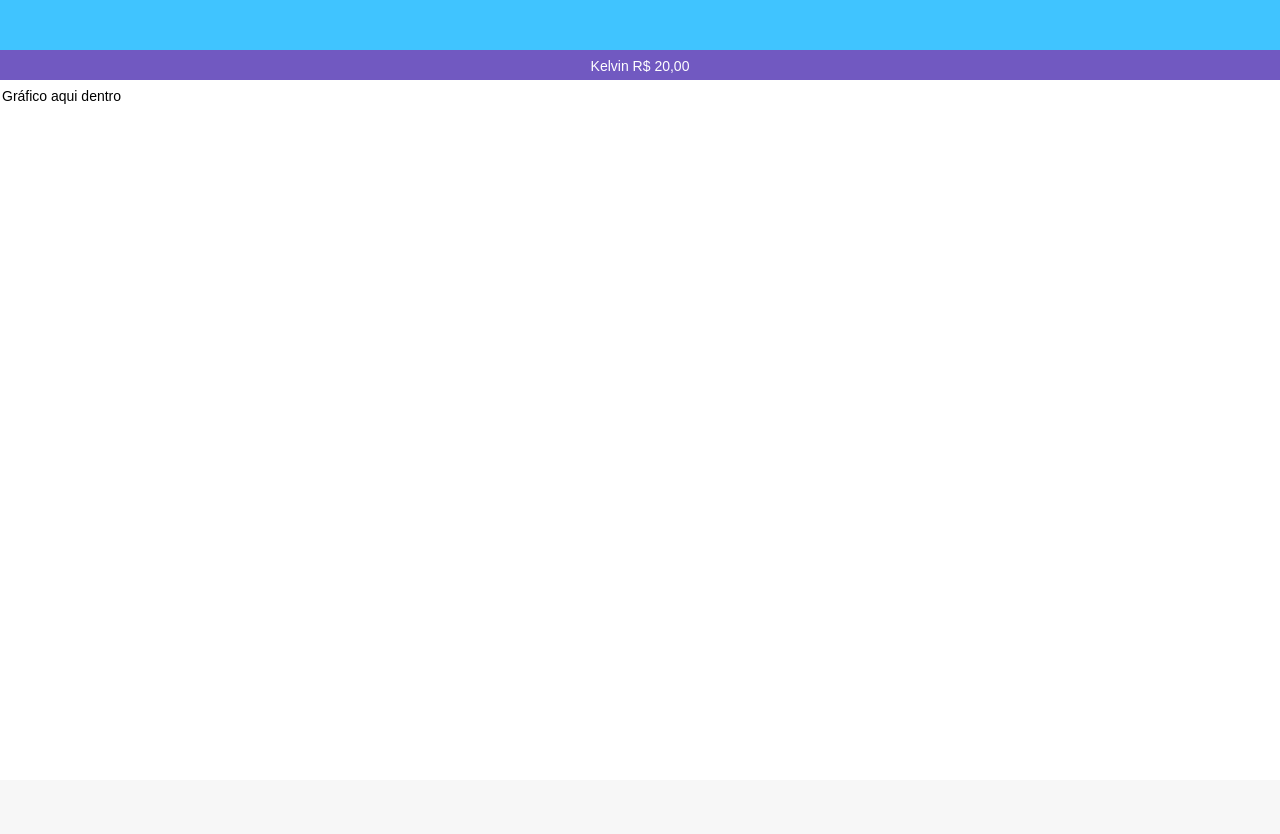
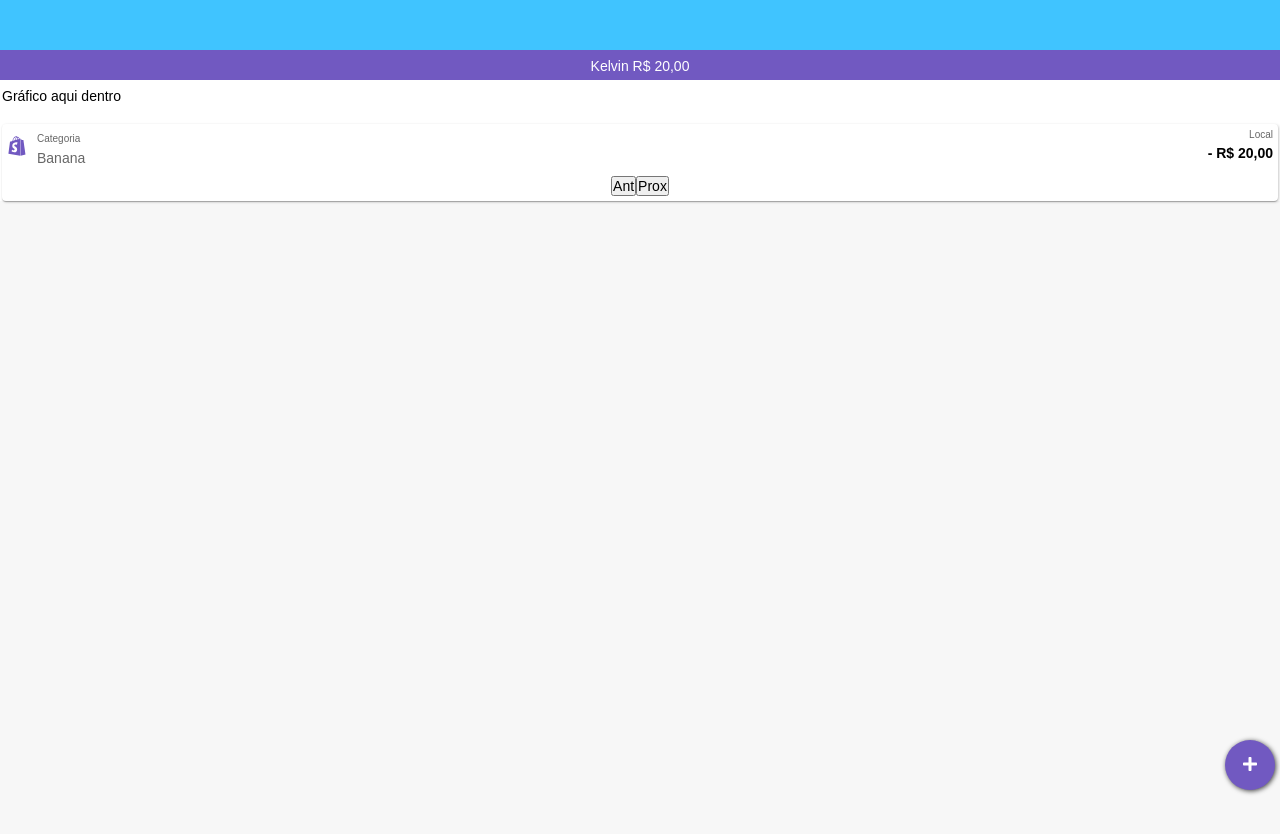
Before and after one commit to kelvinmusselli/testes-com-react, a React (Create React App) app: page / in a window 1280 px wide. Shown: the top 834 px of the page. Built offline with nearby package versions, Linux system fonts and the light colour scheme.

Commit message:
Creating List

```diff
--- a/package.json
+++ b/package.json
@@ -3,6 +3,7 @@
   "version": "0.1.0",
   "private": true,
   "dependencies": {
+    "@material-ui/core": "^4.9.14",
     "axios": "^0.19.2",
     "chart.js": "^2.9.3",
     "immer": "^6.0.5",
@@ -10,6 +11,8 @@
     "react": "^16.13.1",
     "react-chartjs-2": "^2.9.0",
     "react-dom": "^16.13.1",
+    "react-icons": "^3.10.0",
+    "react-modal": "^3.11.2",
     "react-redux": "^7.2.0",
     "react-router-dom": "^5.1.2",
     "react-scripts": "3.4.1",
--- /dev/null
+++ b/src/components/ListData/index.js
@@ -0,0 +1,46 @@
+import React from 'react';
+import { FaShopify } from 'react-icons/fa';
+
+import {
+  Container,
+  AlignData,
+  ItemData,
+  IconData,
+  ElementData,
+  ValuesData,
+  ButtonPageData,
+  Category,
+  CategoryItem,
+  CategoryValueName,
+  CategoryValue,
+} from './styles';
+
+const ListData = () => {
+  return (
+    <Container>
+      <AlignData>
+        <ItemData>
+          <IconData>
+            <div>
+              <FaShopify size={20} color="#7159c1" />
+            </div>
+          </IconData>
+          <ElementData>
+            <Category>Categoria</Category>
+            <CategoryItem>Banana</CategoryItem>
+          </ElementData>
+          <ValuesData>
+            <CategoryValueName>Local</CategoryValueName>
+            <CategoryValue>- R$ 20,00</CategoryValue>
+          </ValuesData>
+        </ItemData>
+      </AlignData>
+      <ButtonPageData>
+        <button>Ant</button>
+        <button>Prox</button>
+      </ButtonPageData>
+    </Container>
+  );
+};
+
+export default ListData;
--- /dev/null
+++ b/src/components/ListData/styles.js
@@ -0,0 +1,80 @@
+import styled from 'styled-components';
+
+export const Container = styled.div`
+  display: flex;
+  margin-top: 20px;
+  flex-direction: column;
+  max-width: 100%;
+  height: 100%;
+  flex-basis: 100%;
+  border-radius: 4px;
+  background: #fff;
+  box-shadow: 1px 1px 3px 0px rgba(0, 0, 0, 0.2),
+    0px 1px 1px 0px rgba(0, 0, 0, 0.14), 0px 2px 1px -1px rgba(0, 0, 0, 0.12);
+`;
+export const AlignData = styled.div`
+  height: 100%;
+  max-height: 500px;
+`;
+
+export const ItemData = styled.div`
+  padding: 5px;
+  justify-content: space-between;
+  width: 100%;
+  display: flex;
+  flex-grow: 1;
+`;
+
+export const IconData = styled.div`
+  display: flex;
+  justify-content: center;
+  align-items: center;
+  margin-right: 0.625rem;
+  position: relative;
+  flex-shrink: 0;
+  border-radius: 50%;
+`;
+
+export const ElementData = styled.div`
+  -webkit-box-flex: 1;
+  flex-grow: 1;
+`;
+
+export const ValuesData = styled.div`
+  display: flex;
+  flex-direction: column;
+  align-items: flex-end;
+  flex-shrink: 0;
+  -webkit-box-flex: 0;
+  flex-grow: 0;
+`;
+
+export const ButtonPageData = styled.div`
+  display: flex;
+  align-items: center;
+  justify-content: center;
+  padding: 5px;
+`;
+
+export const Category = styled.span`
+  font-size: 10px;
+  color: #676767;
+`;
+
+export const CategoryItem = styled.div`
+  font-size: 14px;
+  color: #676767;
+  margin-top: 5px;
+`;
+
+export const CategoryValueName = styled.span`
+  font-size: 10px;
+  color: #676767;
+`;
+
+export const CategoryValue = styled.div`
+  margin-top: 5px;
+  font-size: 14px;
+  color: #000;
+  font-weight: bold;
+`;
--- a/src/components/TechList/index.js
+++ b/src/components/TechList/index.js
@@ -4,7 +4,6 @@ import { addTech } from '../../store/modules/techs/actions';
 
 const TechList = () => {
   const [newTech, setNewTech] = useState('');
-
   const dispatch = useDispatch();
   const techs = useSelector((state) => state.techs);
 
@@ -29,9 +28,6 @@ const TechList = () => {
         />
         <button onClick={handleAddTech}>Adicionar</button>
       </form>
-      <button data-testid="btn-handle">
-        Start <i>&nbsp; > &nbsp;</i>
-      </button>
     </>
   );
 };
--- a/src/pages/ListCost/index.js
+++ b/src/pages/ListCost/index.js
@@ -1,25 +1,138 @@
-import React from 'react';
+import React, { useState } from 'react';
 import {
   Container,
   ContentHeaderList,
   ItemHeader,
-  ContentHeaderBody,
   ContentListDepot,
+  ContentFooter,
+  ButtonFooter,
+  ModalContainer,
+  ContentModal,
+  FormButtons,
+  ButtonContainer,
+  HeaderModal,
 } from './styles';
+import {
+  Modal,
+  FormControl,
+  InputLabel,
+  Input,
+  InputAdornment,
+  Button,
+} from '@material-ui/core';
 import Graphics from '../../components/Graphics';
+import ListData from '../../components/ListData';
+import {
+  FaPlus,
+  FaDolly,
+  FaMapMarkedAlt,
+  FaShoppingBasket,
+  FaMoneyBill,
+} from 'react-icons/fa';
 
-function ListCost() {
+const ListCost = () => {
+  const [modalStatus, setStatus] = useState(false);
+
+  const openModal = () => {
+    setStatus(true);
+  };
+
+  const closeModal = () => {
+    setStatus(false);
+  };
+
+  const body = (
+    <ModalContainer>
+      <ContentModal>
+        <HeaderModal>
+          <span>Nova transação</span>
+        </HeaderModal>
+        <FormControl>
+          <InputLabel htmlFor="input-with-icon-adornment">Categoria</InputLabel>
+          <Input
+            id="input-with-icon-adornment"
+            startAdornment={
+              <InputAdornment position="start">
+                <FaDolly size={16} color="#7159c1" />
+              </InputAdornment>
+            }
+          />
+        </FormControl>
+        <FormControl>
+          <InputLabel htmlFor="input-with-icon-adornment2">Local</InputLabel>
+          <Input
+            id="input-with-icon-adornment2"
+            startAdornment={
+              <InputAdornment position="start">
+                <FaMapMarkedAlt size={16} color="#7159c1" />
+              </InputAdornment>
+            }
+          />
+        </FormControl>
+        <FormControl>
+          <InputLabel htmlFor="input-with-icon-adornment2">
+            Produto/Serviço
+          </InputLabel>
+          <Input
+            id="input-with-icon-adornment2"
+            startAdornment={
+              <InputAdornment position="start">
+                <FaShoppingBasket size={16} color="#7159c1" />
+              </InputAdornment>
+            }
+          />
+        </FormControl>
+        <FormControl>
+          <InputLabel htmlFor="input-with-icon-adornment2">Preço</InputLabel>
+          <Input
+            id="input-with-icon-adornment2"
+            startAdornment={
+              <InputAdornment position="start">
+                <FaMoneyBill size={16} color="#7159c1" />
+              </InputAdornment>
+            }
+          />
+        </FormControl>
+        <FormButtons>
+          <ButtonContainer>
+            <Button variant="contained" color="primary">
+              Entrou
+            </Button>
+          </ButtonContainer>
+          <ButtonContainer>
+            <Button variant="contained" color="secondary">
+              Saiu
+            </Button>
+          </ButtonContainer>
+        </FormButtons>
+      </ContentModal>
+    </ModalContainer>
+  );
+
   return (
     <Container>
       <ContentHeaderList>
         <ItemHeader>Kelvin R$ 20,00</ItemHeader>
       </ContentHeaderList>
-      <ContentHeaderBody>
+      <ContentListDepot>
         <Graphics />
-      </ContentHeaderBody>
-      <ContentListDepot></ContentListDepot>
+        <ListData />
+      </ContentListDepot>
+      <ContentFooter>
+        <ButtonFooter onClick={() => openModal()}>
+          <FaPlus size={16} color="#fff" />
+        </ButtonFooter>
+      </ContentFooter>
+      <Modal
+        open={modalStatus}
+        onClose={closeModal}
+        aria-labelledby="simple-modal-title"
+        aria-describedby="simple-modal-description"
+      >
+        {body}
+      </Modal>
     </Container>
   );
-}
+};
 
 export default ListCost;
--- a/src/pages/ListCost/styles.js
+++ b/src/pages/ListCost/styles.js
@@ -21,20 +21,72 @@ export const ItemHeader = styled.div`
   color: #fff;
 `;
 
-export const ContentHeaderBody = styled.div`
+export const ContentListDepot = styled.div`
+  flex-direction: column;
   width: 100%;
   display: flex;
-  justify-content: space-between;
   background: #fff;
   padding: 8px 2px 0px 2px;
-  height: 350px;
 `;
 
-export const ContentListDepot = styled.div`
+export const ContentFooter = styled.div`
+  position: fixed;
+  left: 0;
+  bottom: 0;
   width: 100%;
+  color: white;
+  text-align: center;
+  padding: 10px 5px 10px 0px;
+`;
+
+export const ButtonFooter = styled.button`
+  float: right;
+  border-radius: 50px;
+  background: none;
+  width: 50px;
+  background-color: #7159c1;
+  height: 50px;
+  border: none;
+  color: #fff;
+  box-shadow: 1px 1px 5px 0px rgba(0, 0, 0, 0.75);
+  &:active {
+    background-color: #8673c3;
+  }
+`;
+
+export const ModalContainer = styled.div`
+  position: absolute;
+  left: 50%;
+  top: 50%;
+  transform: translate(-50%, -50%);
+  background: #fff;
+  width: 300px;
+`;
+
+export const ContentModal = styled.div`
+  display: flex;
+  justify-content: center;
+  flex-direction: column;
+  background: #fff;
+  padding: 30px;
+  border-radius: 4px;
+`;
+
+export const FormButtons = styled.div`
+  margin-top: 5px;
   display: flex;
   justify-content: space-between;
-  background: #fff;
-  padding: 8px 2px 0px 2px;
-  height: 350px;
 `;
+
+export const ButtonContainer = styled.div`
+  button {
+    width: 110px;
+  }
+`;
+
+export const HeaderModal = styled.div`
+  margin-bottom: 5px;
+  font-weight: bold;
+  color: #a0a0a0;
+  font-family: 'Roboto', 'Helvetica', 'Arial', sans-serif;
+`;
```
Also changed, not shown: 2 other files (tests, documents, lock files or other folders).
